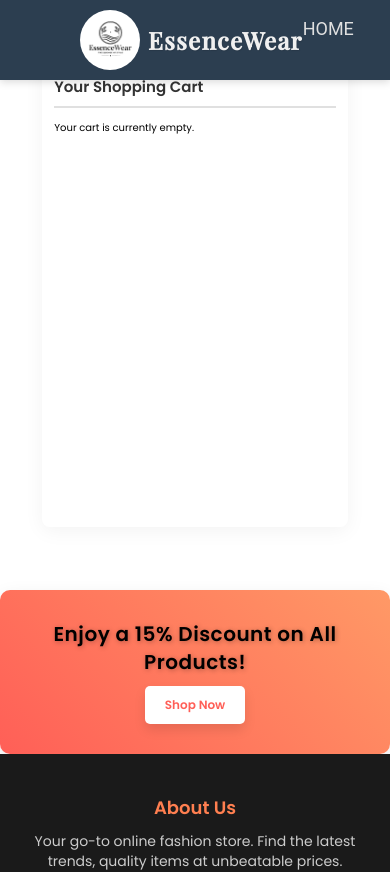
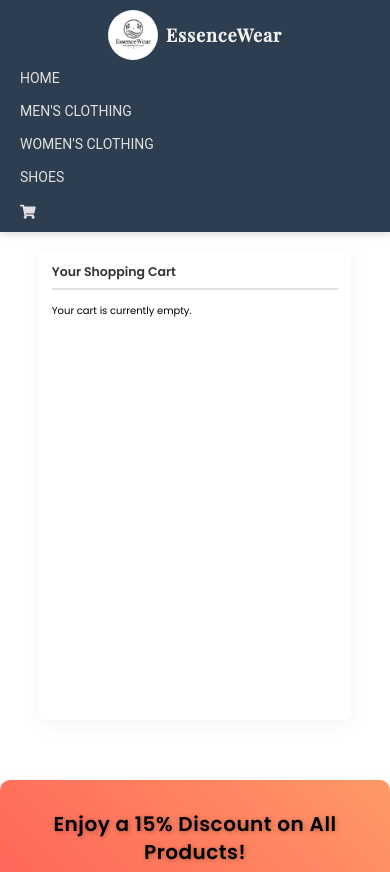
Before and after one commit to kcmanoz/ecommerce-website, a React (Create React App) app: page /cart in a window 390 px wide. Shown: the top 872 px of the page. Built offline with nearby package versions, Linux system fonts and the light colour scheme.

Commit message:
add responsive style

```diff
--- a/src/Styles/Cart.css
+++ b/src/Styles/Cart.css
@@ -218,7 +218,7 @@
 }
 
 /* Responsive Design */
-@media (max-width: 1024px) {
+@media (max-width: 1200px) {
   .cart-container {
     flex-direction: column;
   }
@@ -238,6 +238,12 @@
     padding: 1.25rem;
   }
 
+  .cart-item-details,
+  .cart-item-options {
+    gap: 1rem;
+    flex-wrap: wrap;
+  }
+
   .cart-title,
   .summary-title {
     font-size: 1.5rem;
@@ -251,3 +257,34 @@
     font-size: 0.95rem;
   }
 }
+
+@media (max-width: 480px) {
+  .cart-container {
+    padding: 1rem;
+    margin-top: 24rem;
+  }
+
+  .cart-items-section .cart-items-section,
+  .cart-summary-section {
+    padding: 1rem;
+  }
+
+  .cart-item-details,
+  .cart-item-options {
+    gap: 0.75rem;
+    flex-wrap: wrap;
+  }
+
+  .cart-title,
+  .summary-title {
+    font-size: 1.25rem;
+  }
+
+  .item-description {
+    font-size: 1rem;
+  }
+
+  .checkout-button {
+    font-size: 0.85rem;
+  }
+}
--- a/src/Styles/ClothingCategory.css
+++ b/src/Styles/ClothingCategory.css
@@ -89,13 +89,16 @@
   }
 }
 
-@media (max-width: 900px) {
+@media (max-width: 768px) {
   .clothing-item {
     width: calc(50% - 20px);
   }
 }
 
-@media (max-width: 600px) {
+@media (max-width: 480px) {
+  .clothing-category {
+    margin-top: 20rem;
+  }
   .clothing-item {
     width: 100%;
   }
--- a/src/Styles/Home.css
+++ b/src/Styles/Home.css
@@ -83,7 +83,7 @@ body {
   background-color: rgba(110, 141, 150, 0.5) !important;
 }
 
-@media (max-width: 750px) {
+@media (max-width: 768px) {
   .grid-container {
     height: 500px;
     display: grid;
@@ -97,18 +97,13 @@ body {
   }
 }
 
-@media (max-width: 450px) {
+@media (max-width: 480px) {
+  .home-container {
+    margin-top: 18rem;
+  }
   .main-description {
     bottom: 1rem;
     left: 1rem;
     font-size: 3rem;
   }
 }
-
-@media (max-width: 400px) {
-  .main-description {
-    bottom: 1rem;
-    left: 0.5rem;
-    font-size: 2.5rem;
-  }
-}
--- a/src/Styles/Navbar.css
+++ b/src/Styles/Navbar.css
@@ -33,7 +33,7 @@
   font-size: 2.4rem;
   color: #f0f0f0;
   letter-spacing: 0.05em;
-  text-shadow: 0.5px 0.5px 1px rgba(0, 0, 0, 0.1); /* Soft shadow for elegance */
+  text-shadow: 0.5px 0.5px 1px rgba(0, 0, 0, 0.1);
   margin: 0;
   transition: color 0.3s;
 }
@@ -99,3 +99,73 @@
   justify-content: center;
   line-height: 0.4rem;
 }
+
+/* Responsive styles for tablets */
+@media (max-width: 768px) {
+  .navbar {
+    flex-wrap: wrap;
+    padding: 1rem 4rem;
+  }
+
+  .navbar-list {
+    gap: 2rem;
+    margin-right: 0;
+  }
+
+  .navbar-item a {
+    font-size: 1.6rem;
+  }
+
+  .brand-name {
+    font-size: 2rem;
+  }
+}
+
+/* Responsive styles for mobile devices */
+@media (max-width: 480px) {
+  .navbar {
+    flex-direction: column;
+    align-items: flex-start;
+    padding: 1rem 2rem;
+  }
+
+  .navbar-brand {
+    justify-content: center;
+    margin-bottom: 1rem;
+    width: 100%;
+  }
+
+  .navbar-logo {
+    width: 50px;
+    height: 50px;
+  }
+
+  .brand-name {
+    font-size: 1.8rem;
+    text-align: center;
+  }
+
+  .navbar-list {
+    flex-direction: column;
+    align-items: flex-start;
+    gap: 1.5rem;
+    width: 100%;
+  }
+
+  .navbar-item a {
+    font-size: 1.4rem;
+  }
+
+  .cart-icon {
+    display: flex;
+    align-items: center;
+  }
+
+  .cart-quantity {
+    top: -1rem;
+    left: 1rem;
+    width: 1.5rem;
+    height: 1.5rem;
+    font-size: 1rem;
+  }
+}
--- a/src/Styles/ProductDetail.css
+++ b/src/Styles/ProductDetail.css
@@ -134,7 +134,10 @@
   }
 }
 
-@media (max-width: 767px) {
+@media (max-width: 480px) {
+  .product-detail {
+    margin-top: 15rem;
+  }
   .product-info h1 {
     font-size: 1.8rem;
   }
--- a/src/Styles/TrendingSlider.css
+++ b/src/Styles/TrendingSlider.css
@@ -122,7 +122,7 @@
   font-weight: bold;
   color: #333;
 }
-/* Hide scrollbar for Chrome, Safari and Opera */
+/* Hide scrollbar for Chrome and Safari */
 .row-container::-webkit-scrollbar {
   display: none;
 }
```
